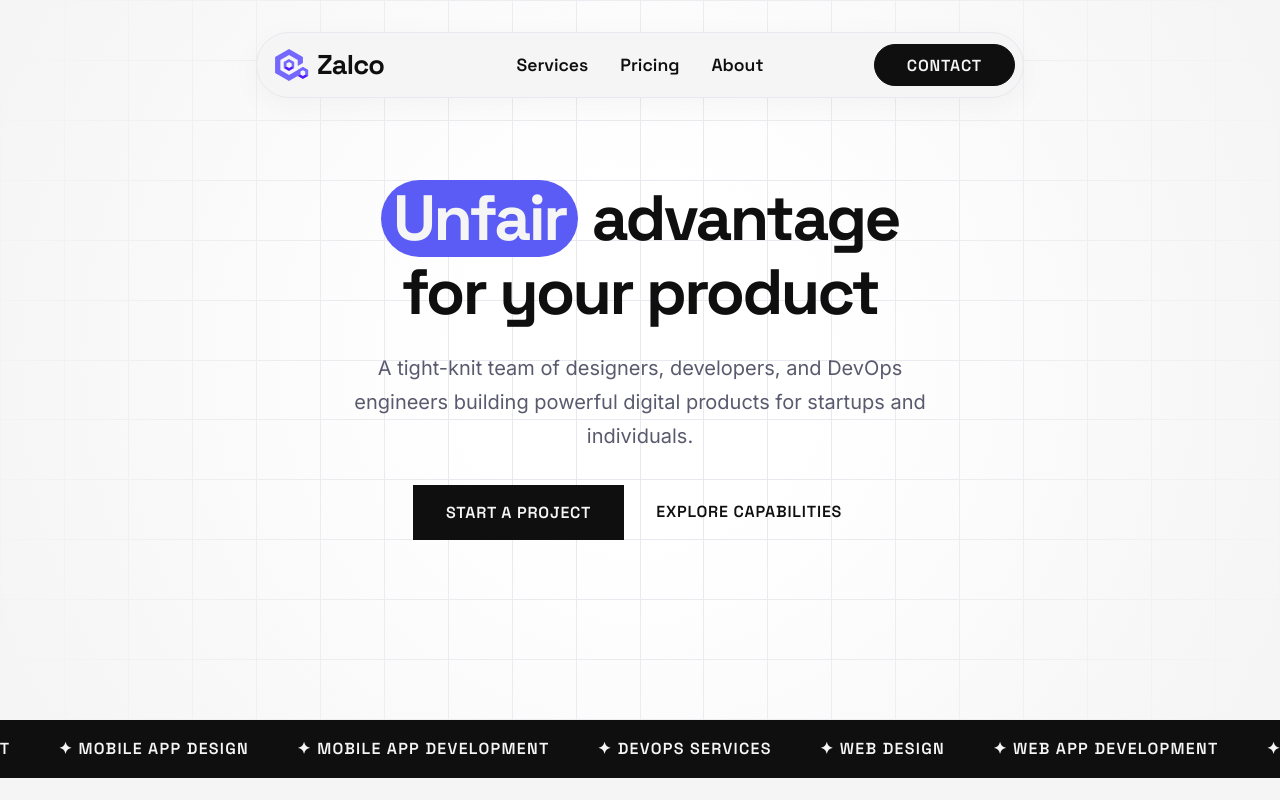
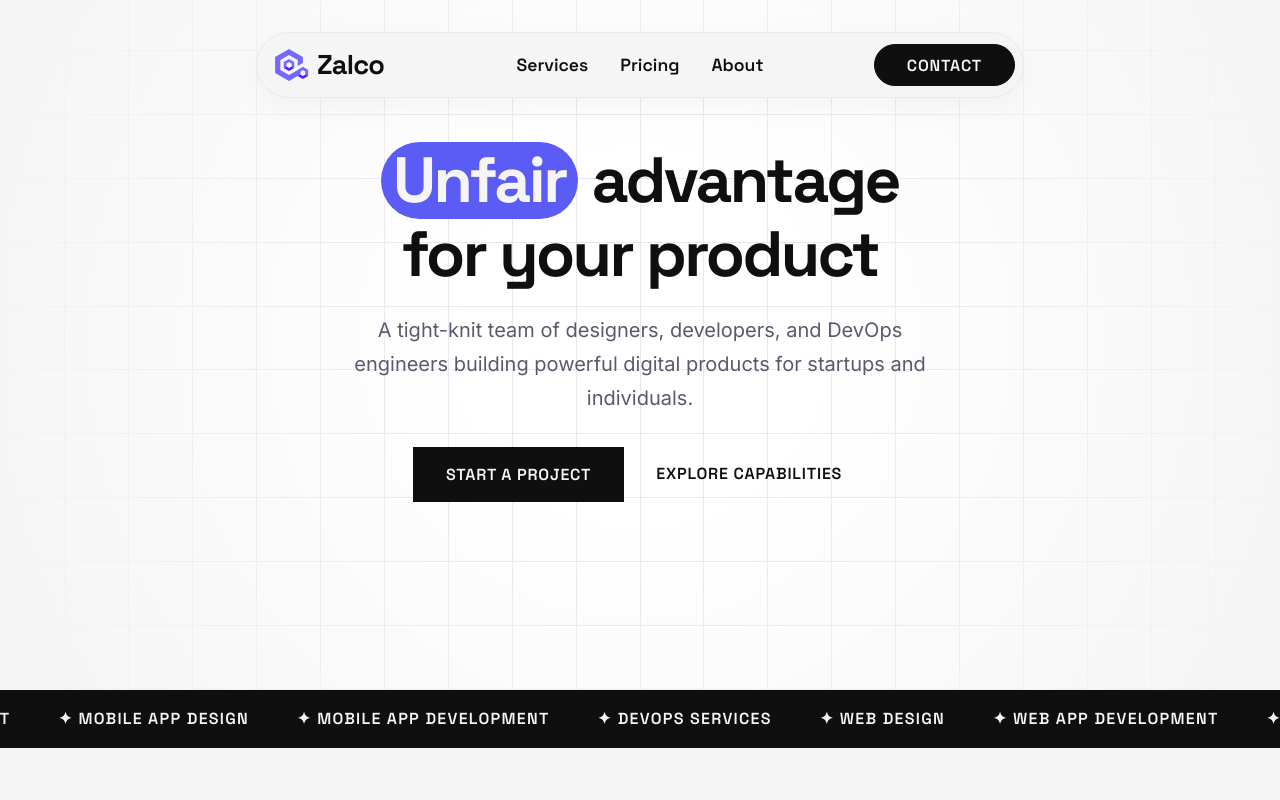
Before and after one commit to adminZalco/Zalco, a React (Vite) app: page / in a window 1280 px wide. Shown: the top 800 px of the page. Built offline with nearby package versions, Linux system fonts and the light colour scheme; some icons are missing.

Commit message:
feat: implement sticky header and adjust main content and hero section layout accordingly

```diff
--- a/src/index.css
+++ b/src/index.css
@@ -247,7 +247,17 @@ img {
     padding-right: var(--space-4);
 }
 
+#main-content {
+    /* Pull content up under the sticky header on mobile */
+    margin-top: -3.5rem;
+}
+
 @media (min-width: 768px) {
+    #main-content {
+        /* Pull content up under the sticky header on desktop */
+        margin-top: -5rem;
+    }
+
     .container {
         padding-left: var(--space-6);
         padding-right: var(--space-6);
@@ -379,17 +389,11 @@ img {
    ========================================================================= */
 
 .global-header {
-    border-bottom: 1px solid var(--border-primary);
-    padding: var(--space-3) 0;
-    position: absolute;
+    position: sticky;
     top: 0;
     left: 0;
     width: 100%;
-    background-color: var(--bg-primary);
     z-index: 100;
-    backdrop-filter: blur(16px);
-    background-color: color-mix(in srgb, var(--bg-primary) 85%, transparent);
-    transition: all 0.3s ease;
 }
 
 .header-inner {
@@ -447,11 +451,7 @@ img {
 
 @media (min-width: 768px) {
     .global-header {
-        border-bottom: none;
-        padding: 0;
         top: var(--space-6);
-        background-color: transparent;
-        backdrop-filter: none;
     }
 
     .header-inner {
@@ -562,12 +562,12 @@ img {
     position: relative;
     z-index: 1;
     background-color: var(--bg-secondary);
-    min-height: 90vh;
+    min-height: calc(100vh - 6rem);
+    /* Accounting for sticky header */
     display: flex;
     align-items: center;
     justify-content: center;
-    padding-top: 5rem;
-    /* Space for the header */
+    padding-top: var(--space-8);
 }
 
 .hero-inner {
```
Also changed, not shown: 5 other files (tests, documents, lock files or other folders).
